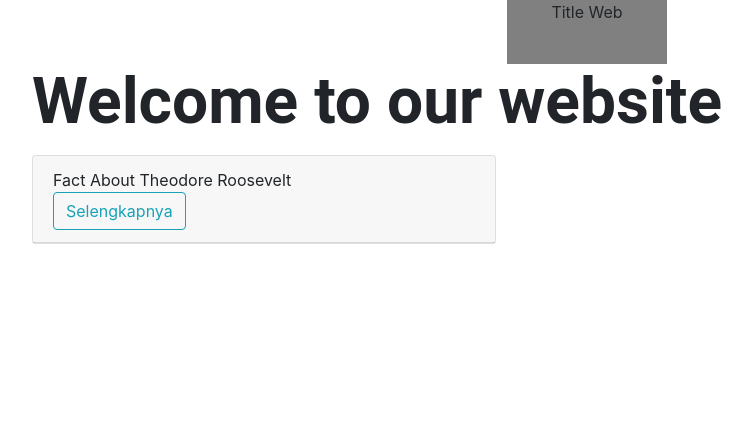
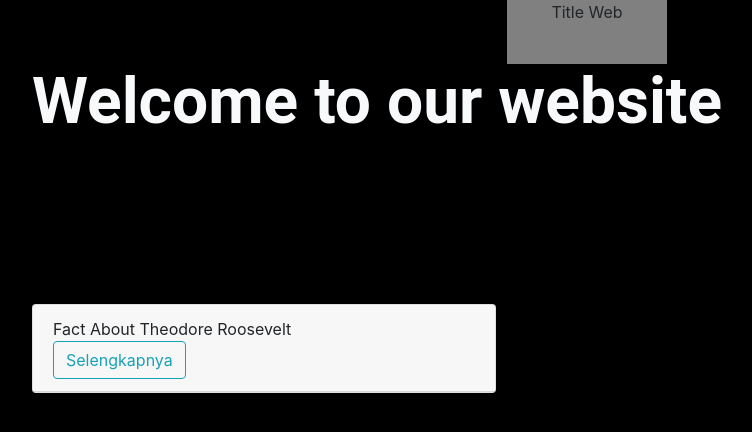
Before and after one commit to kind-komodo-the-youngest/project-team-youngest, a plain HTML site: page index.html in a window 1280 px wide. Shown: the whole page, without its empty margins (53-805 px from the left). Drawn offline with nearby package versions, Linux system fonts and the light colour scheme.

Commit message:
update index v2

```diff
--- a/index.css
+++ b/index.css
@@ -1,7 +1,6 @@
-.body{
-    background-color
+.body {
+  background-color: black;
 }
-
 
 .logo {
   background-color: gray;
@@ -10,9 +9,15 @@
 }
 
 .header {
-  font-family: Roboto;
-  font-style: normal;
-  font-weight: bold;
-  font-size: 64px;
-  line-height: 75px;
+    width: 120vh;
+    height: 15rem;
+  border-color; #ffffff;
+  overflow: hidden;
 }
+.header p {
+    font-family: Roboto;
+    font-style: normal;
+    font-weight: bold;
+    font-size: 64px;
+    line-height: 75px;
+}
--- a/index.html
+++ b/index.html
@@ -14,11 +14,13 @@
     />
   </head>
   <body class="body">
+      <!-- Logo -->
     <section class="d-flex justify-content-center">
       <div class="text-center logo">Title Web</div>
     </section>
+    <!-- Header -->
     <main class="container">
-        <div class="header">
+        <div class="header text-light">
             <p class="font-weight-bold ">Welcome to our website</p>
         </div>
       <div class="card" style="width: 29rem;">
```
